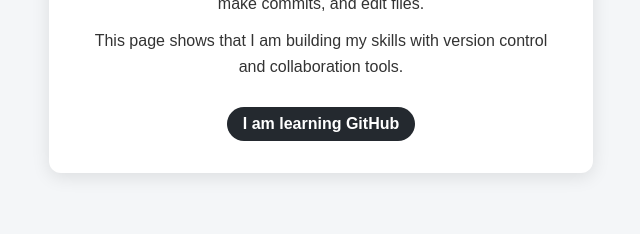
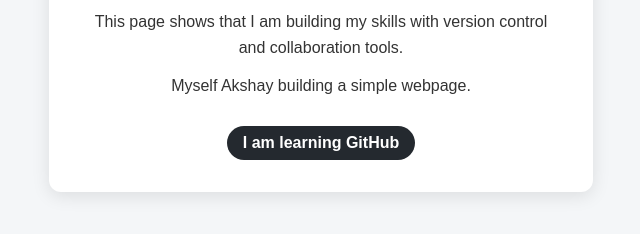
Before and after one commit to Akshay2308-collab/GITTT, a plain HTML site: page index.html in a window 1280 px wide. Shown: the part 382-616 px from the top of the page, without its empty margins (319-959 px from the left). Drawn offline with Linux system fonts and the light colour scheme.

Commit message:
New HTML Code

```diff
--- a/index.html
+++ b/index.html
@@ -48,6 +48,8 @@
     <h1>Learning GitHub</h1>
     <p>Hi! I am learning GitHub and practicing how to create repositories, make commits, and edit files.</p>
     <p>This page shows that I am building my skills with version control and collaboration tools.</p>
+    <p>Myself Akshay building a simple webpage.</p>
+
     <div class="badge">I am learning GitHub</div>
   </div>
 </body>
```
